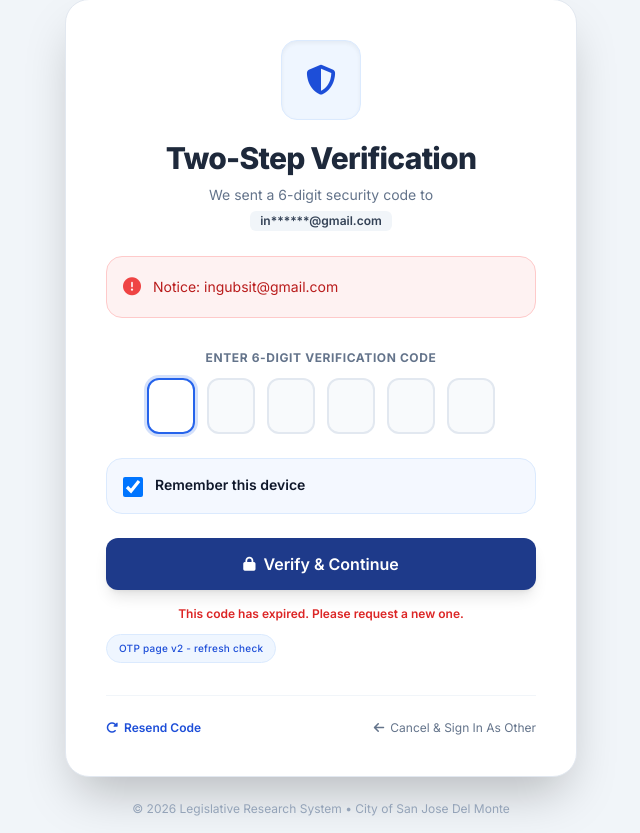
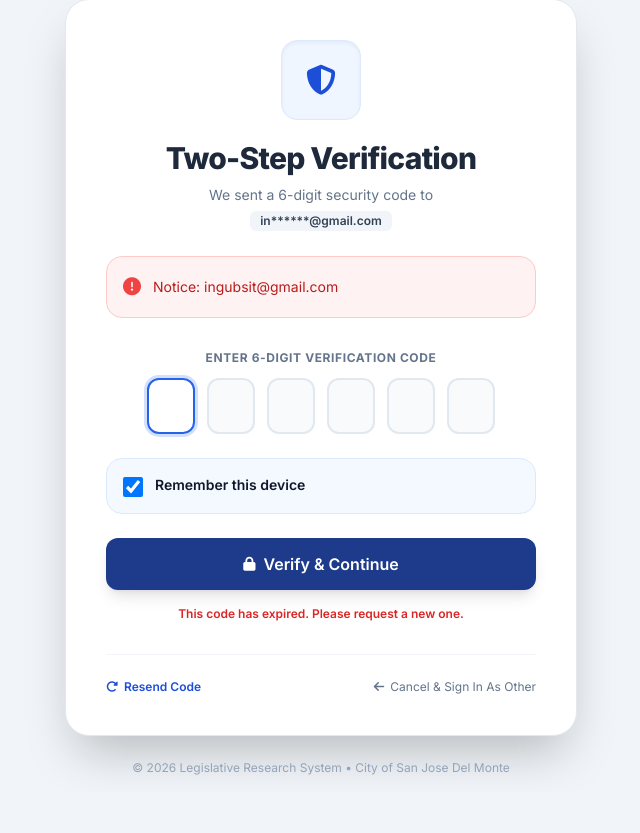
Before and after one commit to Watot12345/sjdm-legislative-research, a PHP site: page /verify_2fa.php in a window 1280 px wide. Shown: the part 17-850 px from the top of the page, without its empty margins (319-959 px from the left). After the commit the page ends 792 px from the top, so only its background shows below. Run offline with PHP 8.4, Linux system fonts and the light colour scheme; a user stored in the database is signed in; some libraries are stand-ins or nearby versions.

Commit message:
remove test

```diff
--- a/verify_2fa.php
+++ b/verify_2fa.php
@@ -260,11 +260,6 @@ $otpExpiryEpoch = (int)($_SESSION['pending_otp_expires_at'] ?? (time() + getOTPE
                 </button>
             </form>
 
-            <!-- RESEND & BACK OPTIONS -->
-            <div class="mt-3 text-center text-[10px] font-medium tracking-wide text-blue-700 bg-blue-50 border border-blue-100 rounded-full px-3 py-1.5 inline-block mx-auto">
-                OTP page v2 - refresh check
-            </div>
-
             <div class="mt-8 pt-6 border-t border-slate-100 flex flex-col sm:flex-row items-center justify-between gap-4 text-xs">
                 <form method="POST" id="resendForm">
                     <button type="submit" name="resend_otp" id="resendBtn" class="text-blue-700 hover:text-blue-900 font-semibold flex items-center gap-1.5 transition disabled:opacity-50 disabled:cursor-not-allowed" disabled>
```
